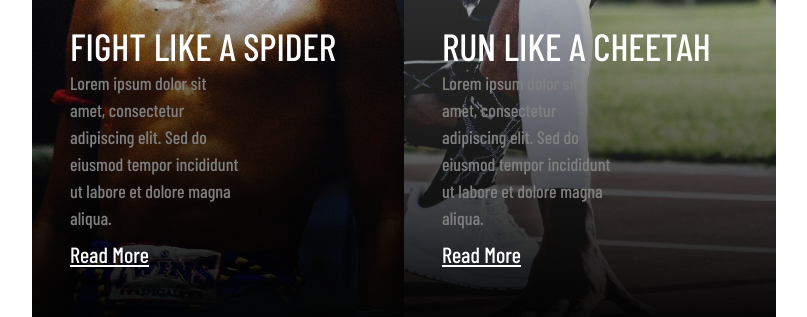
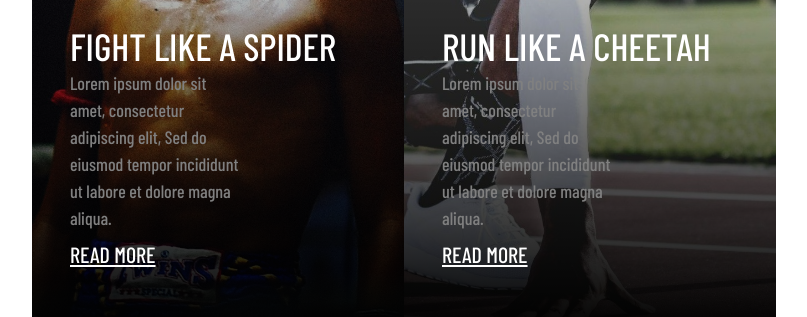
Before and after one commit to JohannesHa98/webshop, a Next.js app: page / in a window 1280 px wide. Shown: the part 1390-1707 px from the top of the page, without its empty margins (236-1043 px from the left). Built offline with nearby package versions, Linux system fonts and the light colour scheme; no server answers.

Commit message:
Update banner link styling

```diff
--- a/src/app/page.js
+++ b/src/app/page.js
@@ -286,11 +286,11 @@ export default function Home() {
               <div className="feature-text">
                 <h3 className="feature-title">FIGHT LIKE A SPIDER</h3>
                 <p className="feature-description">
-                  Lorem ipsum dolor sit amet, consectetur adipiscing elit. Sed
+                  Lorem ipsum dolor sit amet, consectetur adipiscing elit, Sed
                   do eiusmod tempor incididunt ut labore et dolore magna aliqua.
                 </p>
                 <a className="feature-link" href="#">
-                  Read More
+                  READ MORE
                 </a>
               </div>
             </div>
@@ -298,11 +298,11 @@ export default function Home() {
               <div className="feature-text">
                 <h3 className="feature-title">RUN LIKE A CHEETAH</h3>
                 <p className="feature-description">
-                  Lorem ipsum dolor sit amet, consectetur adipiscing elit. Sed
+                  Lorem ipsum dolor sit amet, consectetur adipiscing elit, Sed
                   do eiusmod tempor incididunt ut labore et dolore magna aliqua.
                 </p>
                 <a className="feature-link" href="#">
-                  Read More
+                  READ MORE
                 </a>
               </div>
             </div>
```
